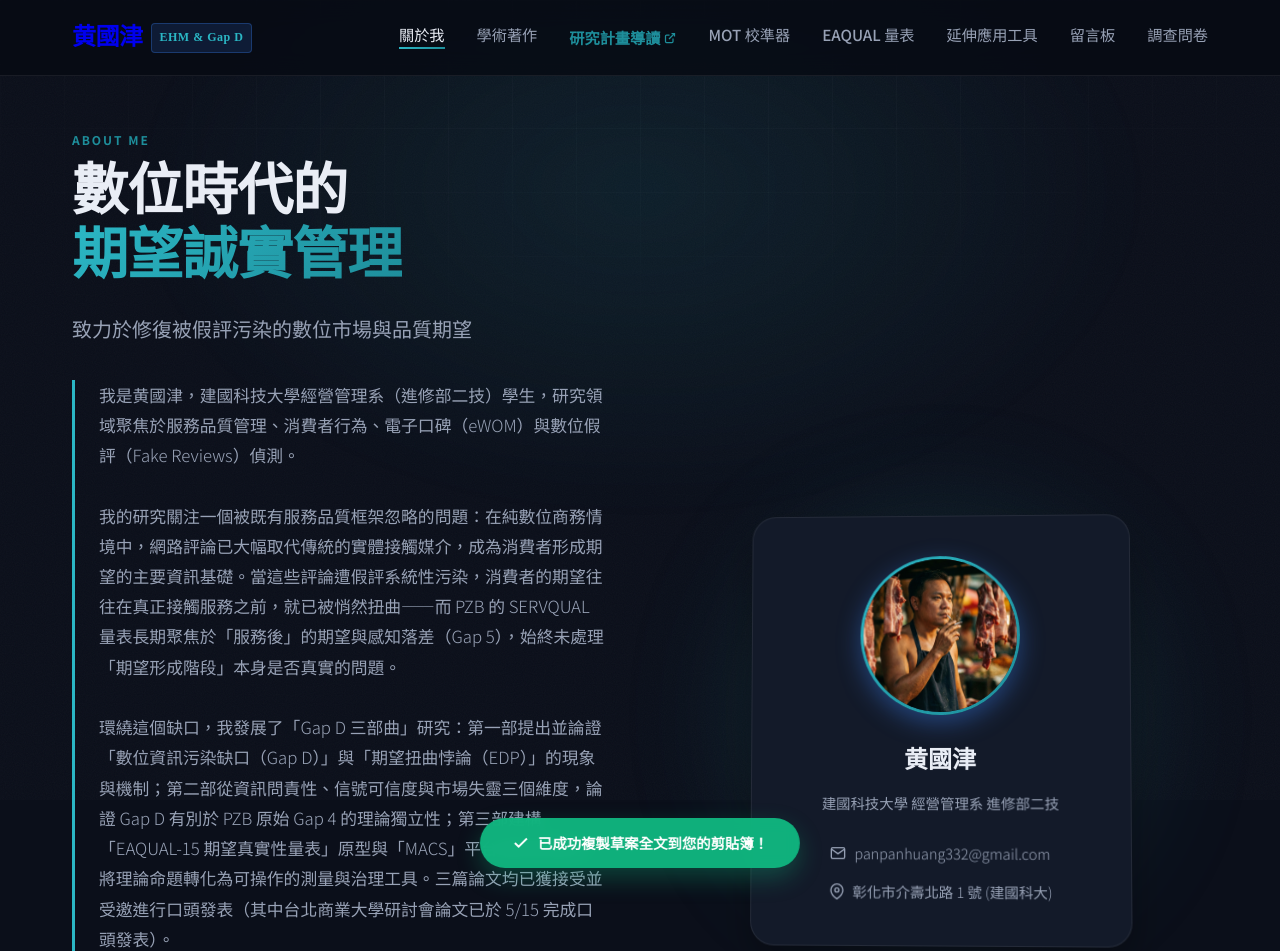
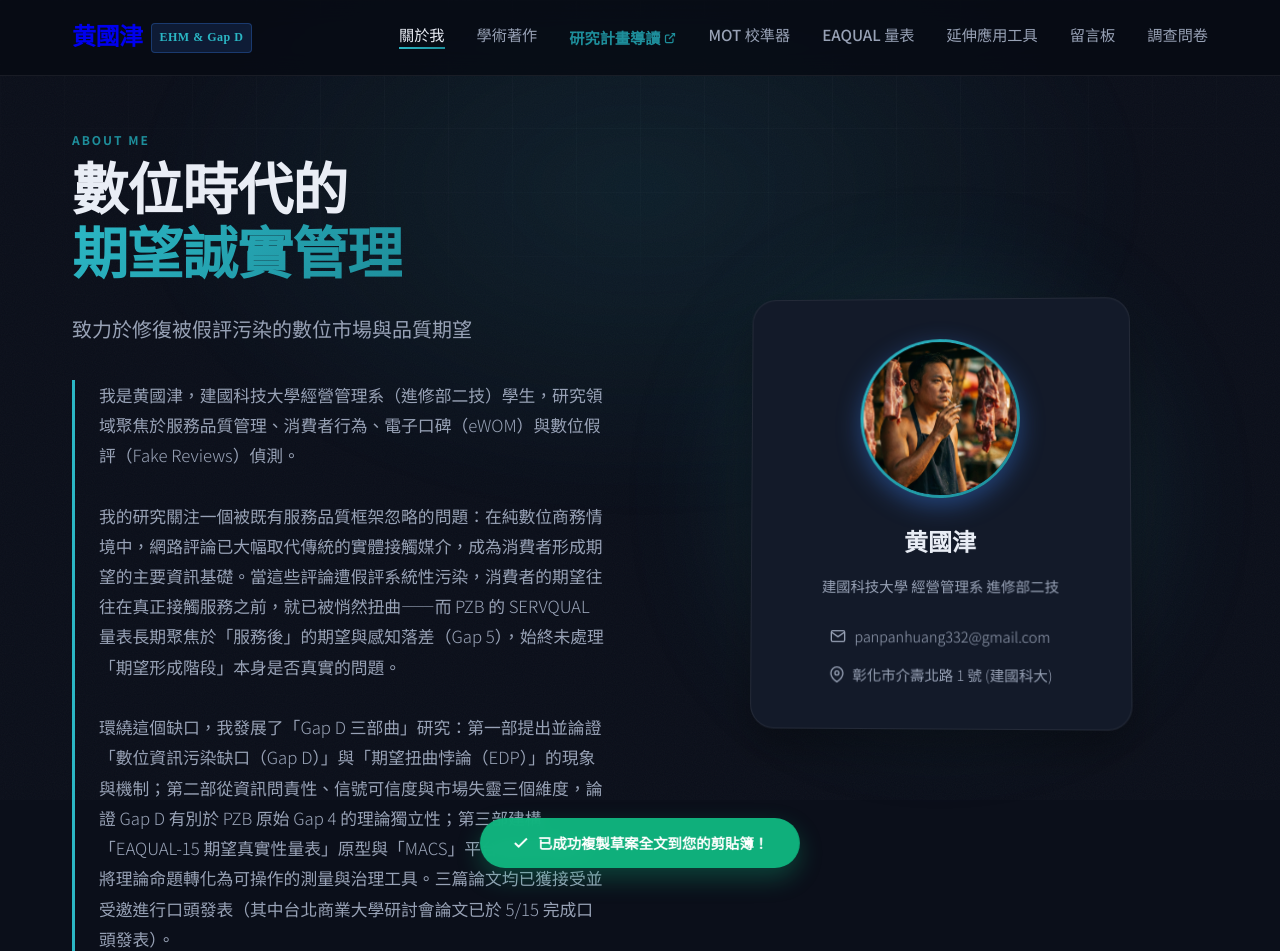
Before and after one commit to panpanhuang332/gap-d, a website: page docs/index.html in a window 1280 px wide. Shown: the top 951 px of the page. Drawn offline with Linux system fonts and the light colour scheme; no server answers.

Commit message:
style: align profile card top with left subtitle on desktop

```diff
--- a/docs/css/style.css
+++ b/docs/css/style.css
@@ -226,7 +226,7 @@ main {
   display: grid;
   grid-template-columns: 1fr 1fr;
   gap: 4rem;
-  align-items: center;
+  align-items: start;
   margin-bottom: 6rem;
 }
 
@@ -285,6 +285,7 @@ main {
   display: flex;
   justify-content: center;
   align-items: center;
+  margin-top: 10.8rem;
 }
 
 .aurora-glow-sphere {
@@ -1384,6 +1385,7 @@ footer {
 
   .hero-visual {
     order: -1;
+    margin-top: 0;
   }
 
   .hero-bio {
```
